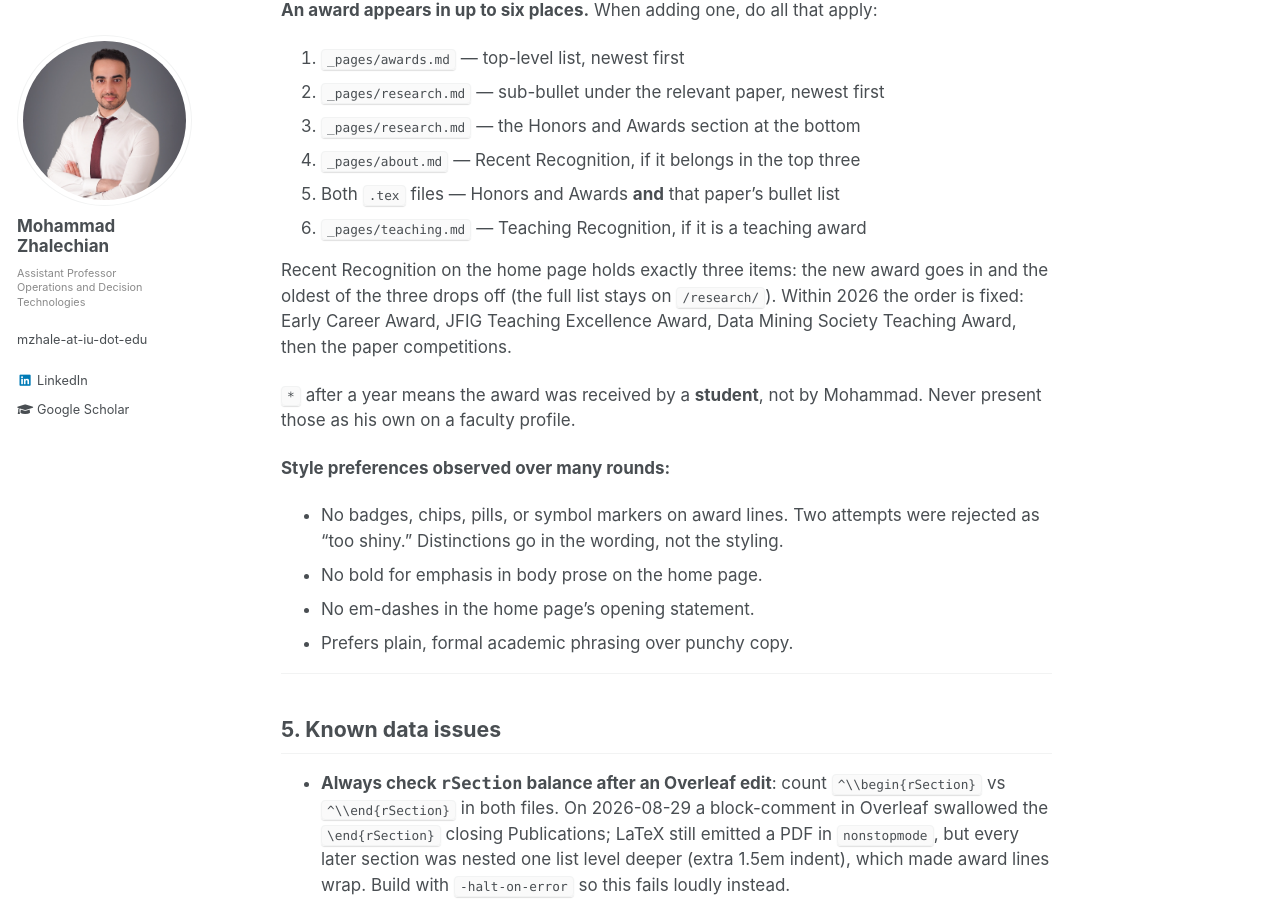
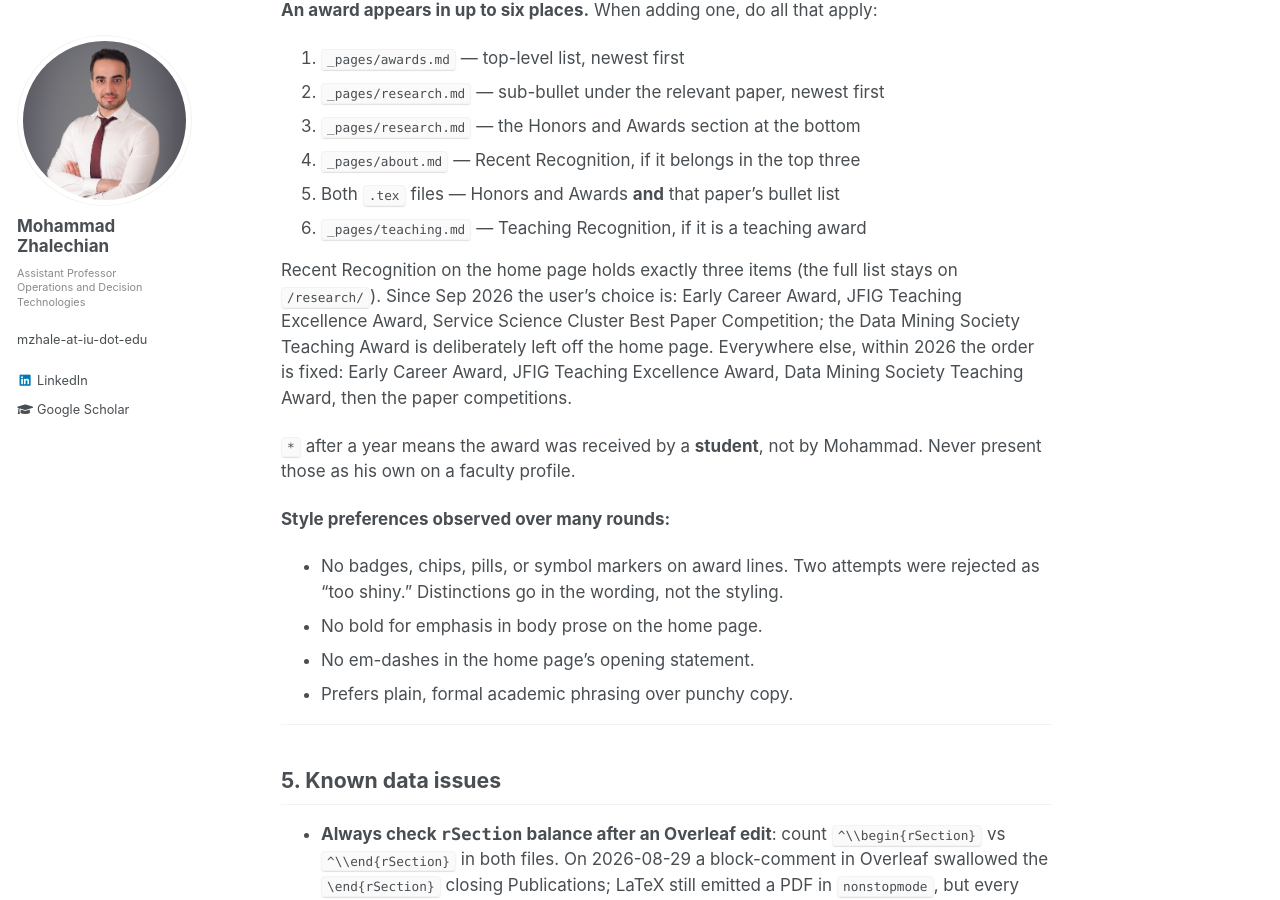
Before and after one commit to mzhalechian/mzhalechian.github.io, a Jekyll site: the page built from CLAUDE.md, in a window 1280 px wide and 900 px high, scrolled down 4493 px. Built offline with Jekyll 4.4.1, drawn with Linux system fonts in a browser that asks for light colours; our own code applies the rules of GitHub Pages for plain Markdown files.

Commit message:
Home page Recent Recognition: show Service Science Cluster finalist instead of Data Mining Society Teaching Award
Co-Authored-By: Claude Fable 5.1 <noreply@anthropic.com>

```diff
--- a/CLAUDE.md
+++ b/CLAUDE.md
@@ -183,10 +183,13 @@ sent to IU). Abbreviations alone are opaque to outside readers:
 5. Both `.tex` files — Honors and Awards **and** that paper's bullet list
 6. `_pages/teaching.md` — Teaching Recognition, if it is a teaching award
 
-Recent Recognition on the home page holds exactly three items: the new award
-goes in and the oldest of the three drops off (the full list stays on
-`/research/`). Within 2026 the order is fixed: Early Career Award, JFIG Teaching
-Excellence Award, Data Mining Society Teaching Award, then the paper competitions.
+Recent Recognition on the home page holds exactly three items (the full list
+stays on `/research/`). Since Sep 2026 the user's choice is: Early Career Award,
+JFIG Teaching Excellence Award, Service Science Cluster Best Paper Competition;
+the Data Mining Society Teaching Award is deliberately left off the home page.
+Everywhere else, within 2026 the order is fixed: Early Career Award, JFIG
+Teaching Excellence Award, Data Mining Society Teaching Award, then the paper
+competitions.
 
 `*` after a year means the award was received by a **student**, not by Mohammad.
 Never present those as his own on a faculty profile.
```
Also changed, not shown: _pages/about.md (+1 -1 lines).
